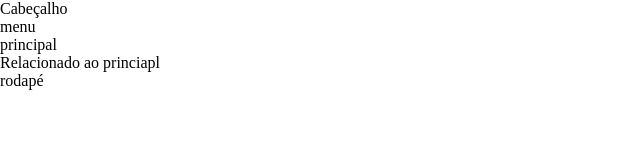
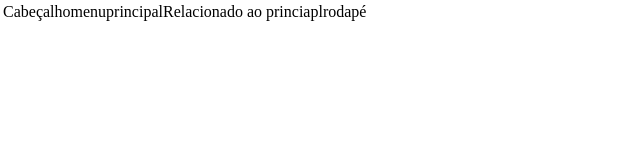
Before and after one commit to vini227/Sala-Layout, a plain HTML site: page index.html in a window 1280 px wide. Shown: the whole page, without its empty margins (0-640 px from the left). Drawn offline with Linux system fonts and the light colour scheme.

Commit message:
Update index.html

```diff
--- a/index.html
+++ b/index.html
@@ -10,12 +10,28 @@
             padding: 0;
             box-sizing: border-box;
         }
-        body{}
-        header{}
-        nav{}
-        main{}
-        aside{}
-        footer{}
+        body{
+            display:flex;
+            margin:3px;
+            flex-wrap:wrap;
+            flex:1 1 100;
+        }
+        header{
+            display:flex;
+
+        }
+        nav{
+            display:flex;
+        }
+        main{
+            display:flex;
+        }
+        aside{
+            display:flex;
+        }
+        footer{
+            display:flex;
+        }
     </style>
 </head>
 <body>
```
